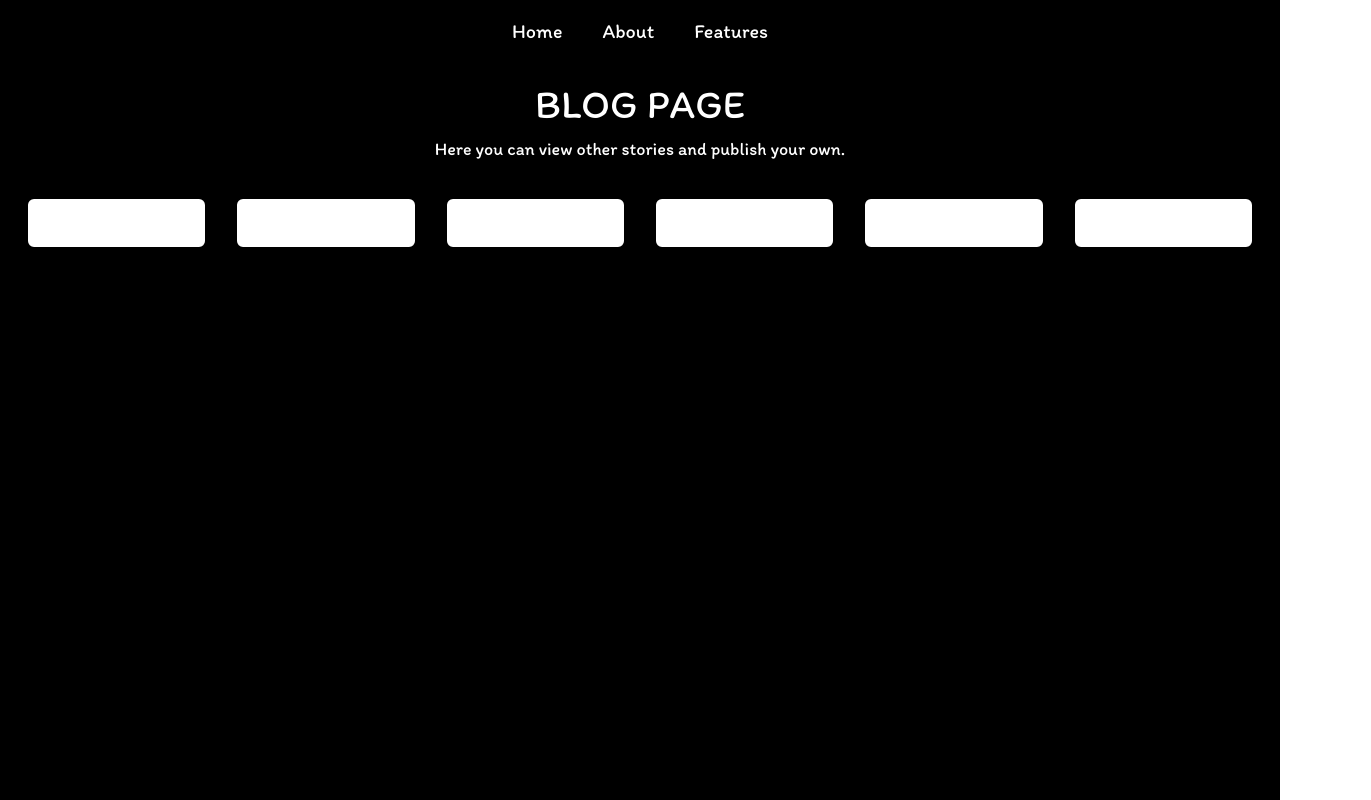
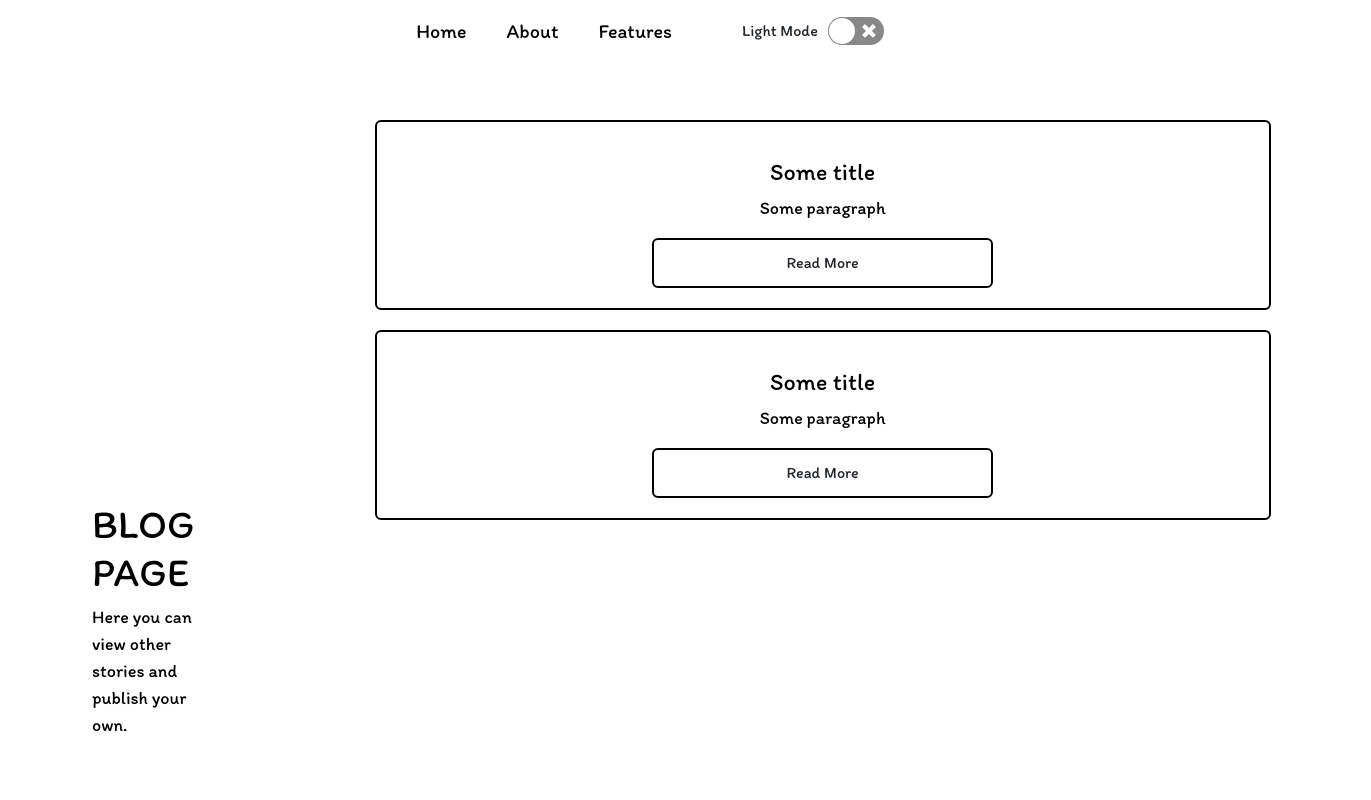
Before and after one commit to AkimuraNg/Dream-Blog, a React (Create React App) app in the folder dream/: page /blog in a window 1280 px wide. Shown: the top 800 px of the page, 1371 px wide, since content can reach past the window. Built offline with nearby package versions, Linux system fonts and the light colour scheme.

Commit message:
Implemeting dark/light

```diff
--- a/dream/package.json
+++ b/dream/package.json
@@ -10,6 +10,7 @@
     "react-dom": "^18.2.0",
     "react-router-dom": "^6.6.1",
     "react-scripts": "5.0.1",
+    "react-switch": "^7.0.0",
     "web-vitals": "^2.1.4"
   },
   "scripts": {
--- a/dream/src/App.css
+++ b/dream/src/App.css
@@ -1,7 +1,25 @@
 .App {
   /* text-align: center; */
-  background: black;
   font-family: 'Itim', cursive;
+}
+
+#light{
+  background-color: white;
+}
+
+#dark{
+  background-color: black;
+}
+#light main{
+  color: black;
+}
+#light a{
+  color: black;
+}
+#dark main{
+  color: white;
+}
+#dark a{
   color: white;
 }
 
@@ -46,7 +64,7 @@ button:active {
 
 /*Navbar*/
 .bg-dark {
-  background: black !important
+  background-color: black !important
 }
 
 .nav-link {
@@ -60,6 +78,9 @@ button:active {
 .nav-item {
   font-size: 20px;
 }
+#light .bg-dark{
+  background-color: white !important;
+}
 
 /*Home page*/
 .featItems {
@@ -69,18 +90,55 @@ button:active {
 }
 
 /*Card*/
-.card {
+.featItems .card {
   padding: 20px 20px;
   margin: 0 16px;
-  background: white;
+  background-color: white;
   border: 4px solid white;
 }
-.card-title, .card-text{
+#light .card{
+  border: 4px solid black;
+}
+.featItems .card-title, .card-text{
   color: black
 }
 .card-img{
   align-self: center;
   width: 40%
+}
+
+/*Blog*/
+.blogHead{
+  padding: 500px 80px
+}
+.blogItems{
+  padding: 100px 80px
+}
+.blogItems .card{
+  background-color: black;
+  border: 2px solid white;
+  padding: 20px 20px;
+  margin: 20px 20px;
+  width: 56rem;
+}
+.blogItems .card .card-text{
+  color: white;
+}
+
+#light .btn{
+  border: 2px solid black
+}
+#light .card{
+  background-color: white;
+  color: black;
+  border: 2px solid black;
+}
+#light .blogItems .card .card-text{
+  color: black
+}
+#dark .btn{
+  background-color: white;
+  color: black;
 }
 
 /*Footer*/
@@ -89,3 +147,35 @@ button:active {
   padding: 40px 28px;
   text-align: center;
 }
+#dark .footer{
+  color: white;
+}
+.switch{
+  margin-left: 40px;
+  display:flex;
+  justify-content: center;
+  align-items: center;
+}
+label{
+  margin: 10px;
+}
+#dark label{
+  color: white;
+}
+
+@media only screen and (max-width: 600px) {
+  /*Blog*/
+  .Blog{
+    display: flex;
+    flex-wrap: wrap;
+  }
+  .blogHead{
+    padding: 100px 0px;
+  }
+  .blogItems{
+    padding: 0px 0px
+  }
+  .blogItems .card{
+    width: 100%;
+  }
+}
--- a/dream/src/App.js
+++ b/dream/src/App.js
@@ -1,35 +1,46 @@
 import './App.css';
 import Home from './components/Home';
-
+import { createContext, useState } from 'react';
 import { Routes, Route, Link } from 'react-router-dom';
+import ReactSwitch from 'react-switch';
 import Blog from './components/Blog';
 
+export const ThemeContext = createContext(null)
+
 function App() {
-
+  const [theme, setTheme] = useState("light")
+  const toggleTheme = () => {
+    setTheme((curr) => (curr === "light" ? "dark" : "light"))
+  }
   return (
-    <div className="App">
+    <ThemeContext.Provider value={{ theme, toggleTheme }}>
+      <div className="App" id={theme}>
 
         {/* Navigation bar */}
-      <nav class="navbar navbar-expand-lg fixed-top navbar-dark bg-dark">
-        <div class="container-fluid">
-          {/* <a class="navbar-brand" href="#">Navbar</a> */}
-          <button class="navbar-toggler" type="button" data-bs-toggle="collapse" data-bs-target="#navbarContent" aria-controls="navbarContent" aria-expanded="false" aria-label="Toggle navigation">
-            <span class="navbar-toggler-icon"></span>
+        <nav className="navbar navbar-expand-lg fixed-top bg-dark navbar-dark">
+          <div className="container-fluid">
+            {/* <a className="navbar-brand" href="#">Navbar</a> */}
+            <button className="navbar-toggler" type="button" data-bs-toggle="collapse" data-bs-target="#navbarContent" aria-controls="navbarContent" aria-expanded="false" aria-label="Toggle navigation">
+              <span className="navbar-toggler-icon"></span>
             </button>
-          <div class="collapse navbar-collapse" id="navbarContent">
-            <ul class="navbar-nav justify-content-center mx-auto">
-              <li class="nav-item">
-                <Link class="nav-link active" href="#scrollspyHome" to="/">Home</Link>
+            <div className="collapse navbar-collapse" id="navbarContent">
+              <ul className="navbar-nav justify-content-center mx-auto">
+                <li className="nav-item">
+                  <Link className="nav-link active" href="#scrollspyHome" to="/">Home</Link>
                 </li>
-              <li class="nav-item">
-                <a class="nav-link active" href="#scrollspyAbout">About</a>
+                <li className="nav-item">
+                  <a className="nav-link active" href="#scrollspyAbout">About</a>
                 </li>
-              <li class="nav-item">
-                <a class="nav-link active" href="#scrollspyFeats">Features</a>
+                <li className="nav-item">
+                  <a className="nav-link active" href="#scrollspyFeats">Features</a>
                 </li>
+                <div className="switch">
+                  <label>{theme === "light" ? "Light Mode" : "Dark Mode"}</label>
+                  <ReactSwitch onChange={toggleTheme} checked={theme === "dark"} />
+                </div>
               </ul>
+            </div>
 
-          </div>
           </div>
         </nav>
 
@@ -52,6 +63,7 @@ function App() {
         </footer>
 
       </div>
+    </ThemeContext.Provider>
   );
 }
 
--- a/dream/src/components/Blog.js
+++ b/dream/src/components/Blog.js
@@ -5,13 +5,43 @@ const Blog = () => {
     return (
         <div className="container-fluid">
             <main className="wrapper">
-               <section style={{paddingTop: 80, textAlign: 'center'}}>
+                <div className="Blog" style={{ display: 'flex', flexDirection: 'row' }}>
+                    <section className="blogHead">
+                        <div className="row">
+                            <h1>Blog Page</h1>
+                            <p>Here you can view other stories and publish your own.</p>
+                        </div>
+                    </section>
+                    <section className="blogItems">
+                        <div className="card">
+                            <div className="card-body" style={{ textAlign: 'center' }}>
+                                <h4 className="card-title"> Some title</h4>
+                                <p className="card-text">Some paragraph</p>
+                            </div>
+                            <button className="btn" style={{ width: '40%', alignSelf: 'center' }}>Read More</button>
+                        </div>
+
+                        <div className="card">
+                            <div className="card-body" style={{ textAlign: 'center' }}>
+                                <h4 className="card-title"> Some title</h4>
+                                <p className="card-text">Some paragraph</p>
+                            </div>
+                            <button className="btn" style={{ width: '40%', alignSelf: 'center' }}>Read More</button>
+                        </div>
+
+                    </section>
+                </div>
+                {/* <section style={{paddingTop: 80, paddingLeft: 100, textAlign: 'center'}}>
                     <h1>Blog Page</h1>
                     <p>Here you can view other stories and publish your own.</p>
                </section>
-               <section style={{display: 'flex', paddingTop: 20}}>
-                    <div className="card" style={{width: '18rem'}}>
-
+               <section className="blogItems" style={{paddingLeft: 100}}>
+                    <div className="card" style={{width: '70%'}}>
+                        <div className="card-body">
+                            <h4 className="card-title"> Some title</h4>
+                            <p className="card-text">Some paragraph</p>
+                        </div>
+                        <button className="btn-primary"> Read More</button>
                     </div>
                     <div className="card" style={{width: '18rem'}}>
 
@@ -28,9 +58,9 @@ const Blog = () => {
                     <div className="card" style={{width: '18rem'}}>
 
                     </div>
-               </section>
+               </section> */}
 
-               {/* <button style={{borderRadius: "70%"}}>
+                {/* <button style={{borderRadius: "70%"}}>
                     <img src={plus} alt="plus"/>
                </button> */}
             </main>
--- a/dream/src/components/Home.js
+++ b/dream/src/components/Home.js
@@ -20,7 +20,7 @@ const Home = () => {
 
           <div style={{ display: 'flex' }}>
             <div>
-              <h4 style={{ paddingBottom: 28 }}>Have you ever dream about something very good, very fantastic, very nostalgic,...?
+              <h4 style={{ paddingBottom: 28}}>Have you ever dream about something very good, very fantastic, very nostalgic,...?
                 <br />Have you ever want to share your dreams to everyone but to shy to share with them?
                 <br /> Then this website is for you! </h4>
               <p>Introducing 'Dream blog'. A webpage where you can share you dream with others without having to revealing yourself.
@@ -55,7 +55,6 @@ const Home = () => {
           </div>
 
           <Link to="/blog" style={{
-            color: 'white',
             display: 'flex',
             justifyContent: 'center',
             fontSize: '28px',
```
Also changed, not shown: dream/src/logo.svg (deleted), 1 other file (tests, documents, lock files or other folders). Lines whose indentation alone changed are shown as unchanged.
